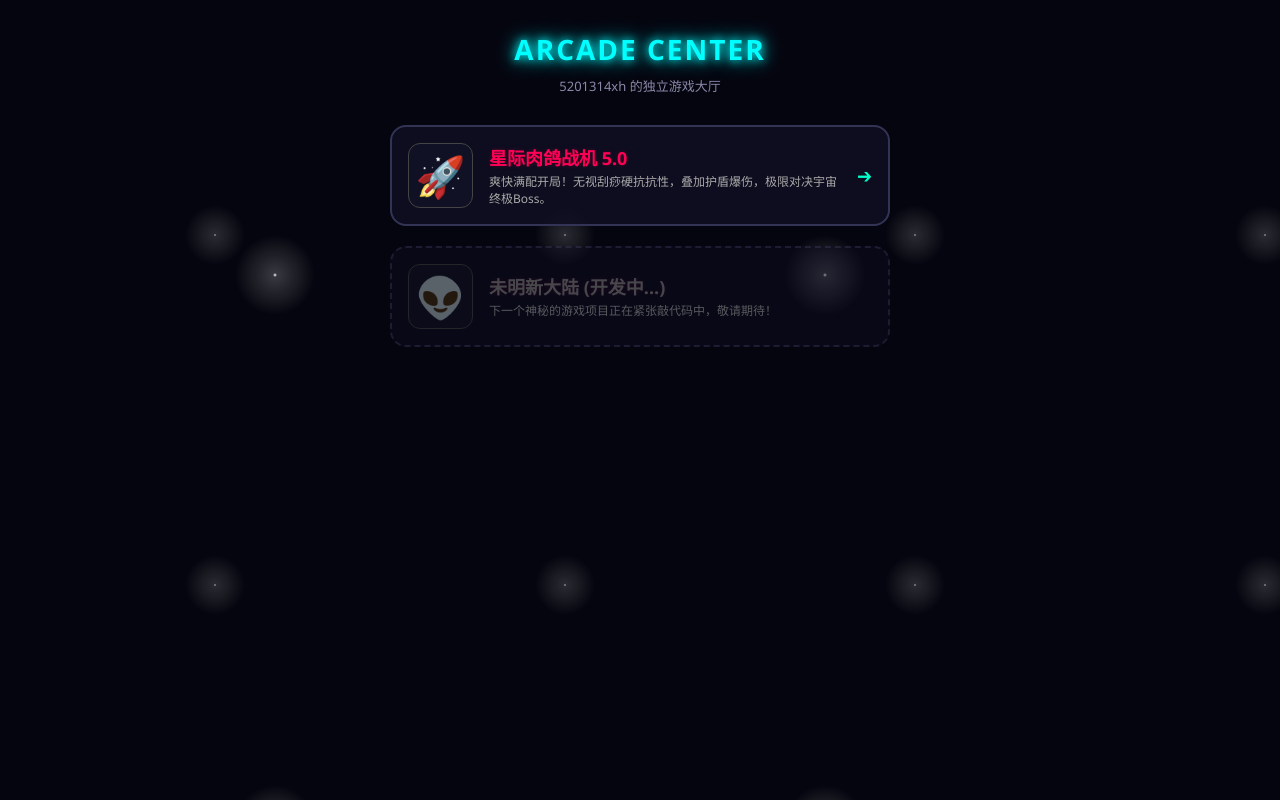
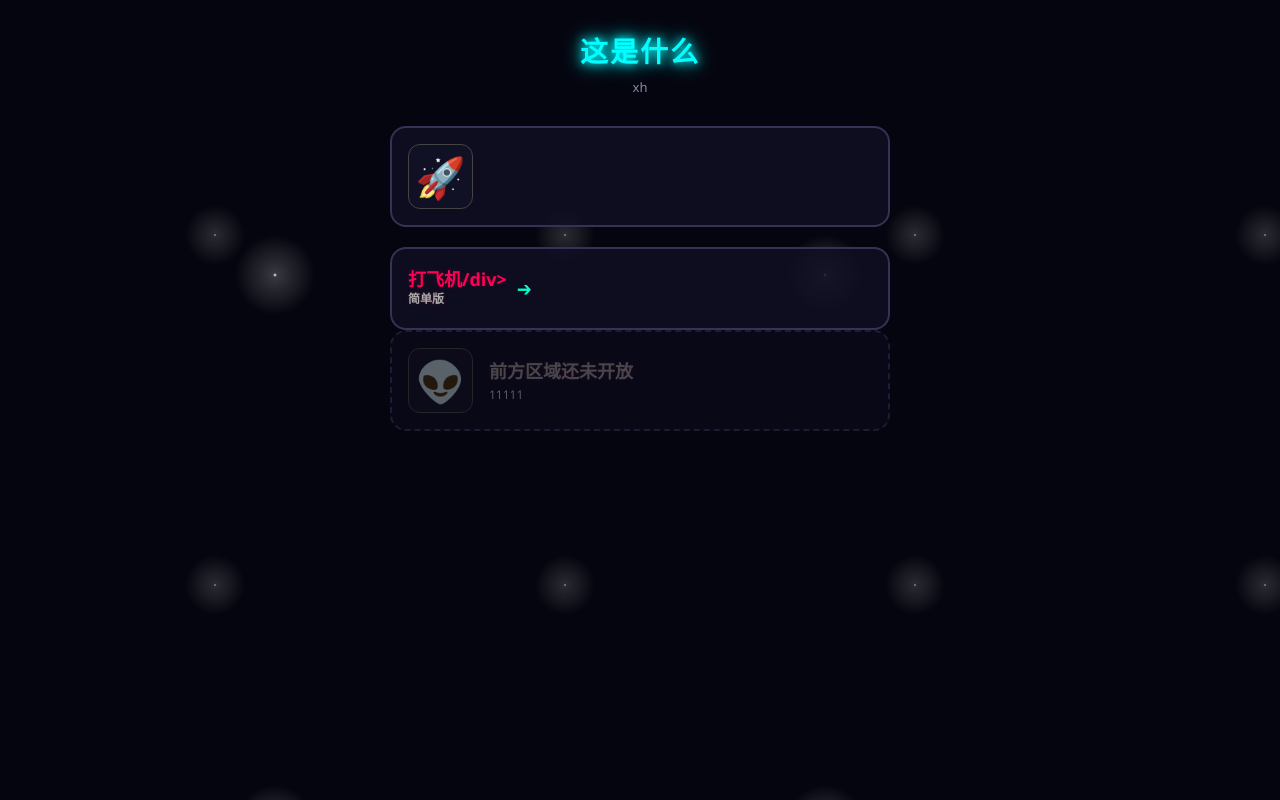
Before and after one commit to 5201314xh/5201314xh.github.io, a plain HTML site: page index.html in a window 1280 px wide. Drawn offline with Linux system fonts and the light colour scheme.

Commit message:
Update index.html

```diff
--- a/index.html
+++ b/index.html
@@ -3,7 +3,7 @@
 <head>
     <meta charset="UTF-8">
     <meta name="viewport" content="width=device-width, initial-scale=1.0, user-scalable=no, viewport-fit=cover">
-    <title>5201314xh 的独立游戏空间</title>
+    <title>xh</title>
     <style>
         * { margin: 0; padding: 0; box-sizing: border-box; }
         body {
@@ -38,23 +38,23 @@
 </head>
 <body>
     <header>
-        <h1>ARCADE CENTER</h1>
-        <p>5201314xh 的独立游戏大厅</p>
+        <h1>这是什么</h1>
+        <p>xh</p>
     </header>
     <div class="game-grid">
         <a href="https://5201314xh.github.io/first-game/" class="game-card">
             <div class="game-icon">🚀</div>
             <div class="game-info">
-                <div class="game-title">星际肉鸽战机 5.0</div>
-                <div class="game-desc">爽快满配开局！无视刮痧硬抗抗性，叠加护盾爆伤，极限对决宇宙终极Boss。</div>
+                <div class="game-title">打飞机/div>
+                <div class="game-desc">简单版</div>
             </div>
             <div class="game-arrow">➔</div>
         </a>
         <div class="game-card loading">
             <div class="game-icon">👽</div>
             <div class="game-info">
-                <div class="game-title">未明新大陆 (开发中...)</div>
-                <div class="game-desc">下一个神秘的游戏项目正在紧张敲代码中，敬请期待！</div>
+                <div class="game-title">前方区域还未开放</div>
+                <div class="game-desc">11111</div>
             </div>
         </div>
     </div>
```
